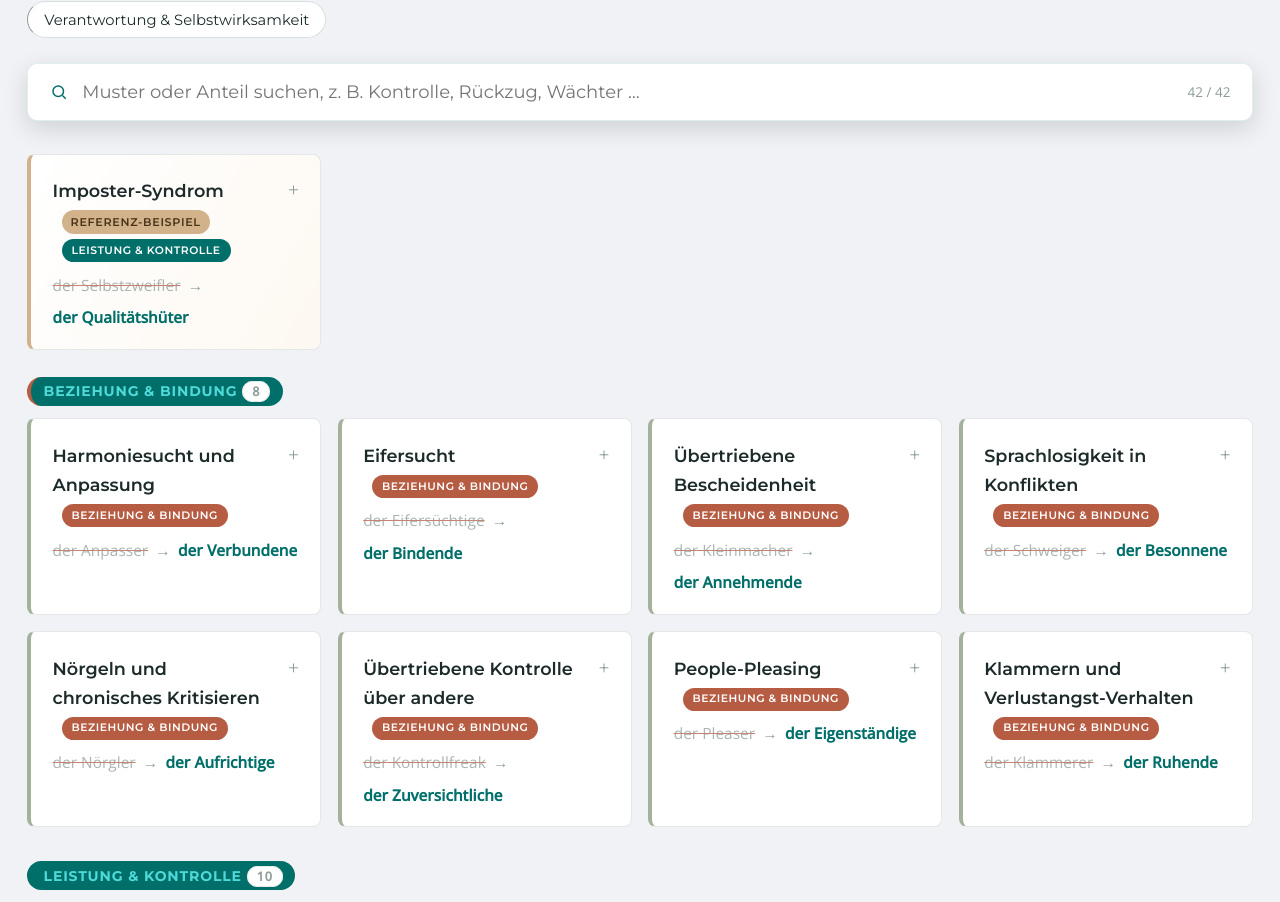
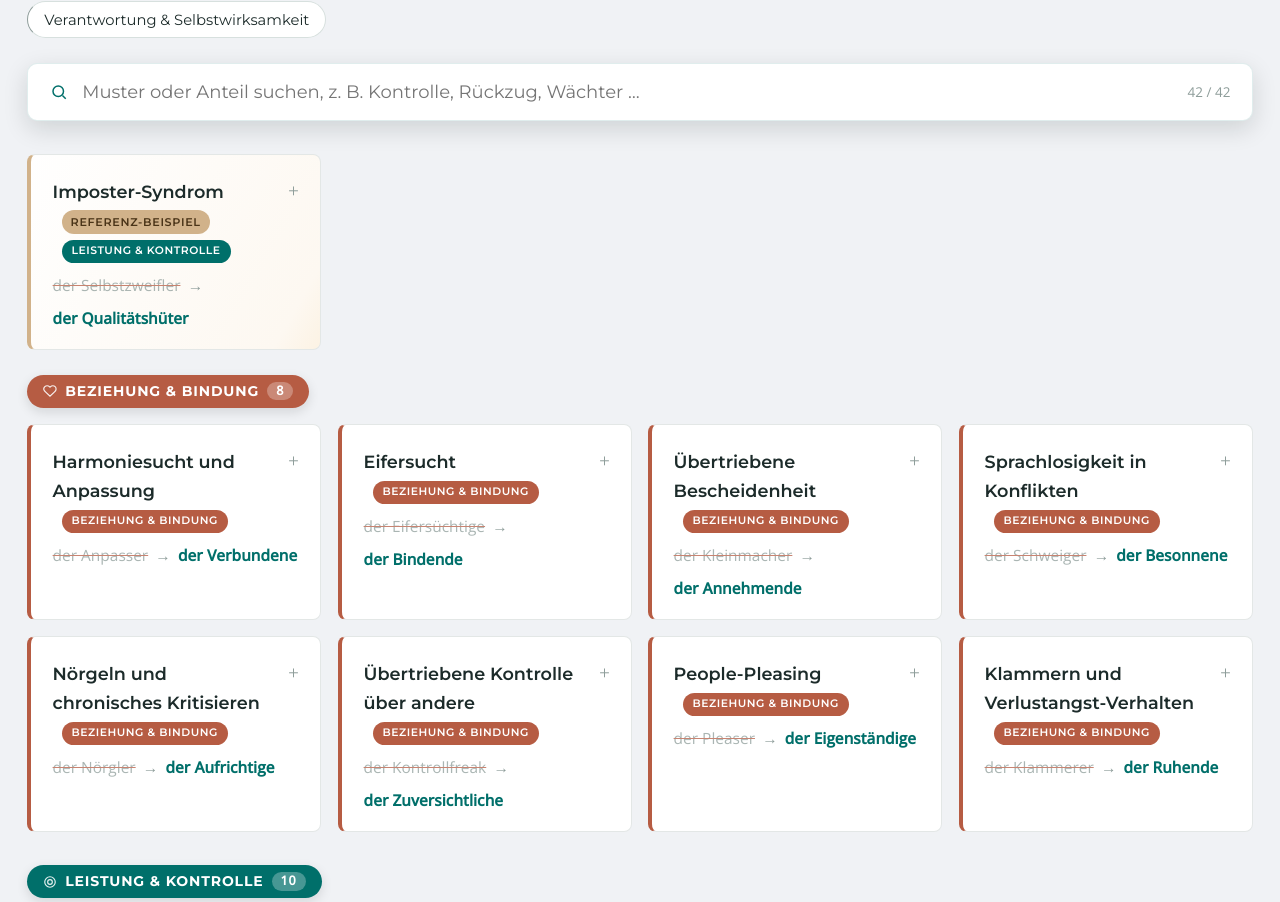
Before and after one commit to erwinadelmann/prozessqualitaet-app, a React (Vite) app: page / in a window 1280 px wide. Shown: the part 442-1344 px from the top of the page. Built offline with nearby package versions, Linux system fonts and the light colour scheme; a web font is replaced by a local one.

Commit message:
Musterkarten in der Kartei animiert, Kategorie-Icons, Referenz-Schimmer, kategorie-titel-Kollision behoben

```diff
--- a/src/App.css
+++ b/src/App.css
@@ -155,13 +155,54 @@ main{ max-width:var(--content-max); margin:0 auto; padding:1.8rem 1.5rem 4rem; }
 }
 .card-top{ display:flex; justify-content:space-between; align-items:baseline; gap:0.6rem; }
 .muster-name{ font-family:'Montserrat', sans-serif; font-weight:600; font-size:0.98rem; }
-.toggle-icon{ color:var(--muted); font-size:1.1rem; }
+.toggle-icon{ color:var(--muted); font-size:1.1rem; transition:transform 0.3s cubic-bezier(.22,1,.36,1), color 0.2s ease; display:inline-block; }
 .anteil-line{
   margin-top:0.5rem; font-family:'Open Sans', sans-serif; font-size:0.86rem; color:var(--muted);
   display:flex; align-items:center; gap:0.4rem; flex-wrap:wrap;
 }
-.anteil-alt{ text-decoration:line-through; text-decoration-color:var(--terracotta); opacity:0.75; }
-.anteil-neu{ color:var(--primary); font-weight:600; }
+.anteil-alt{ text-decoration:line-through; text-decoration-color:var(--terracotta); opacity:0.75; transition:opacity 0.25s ease; }
+.anteil-neu{ color:var(--primary); font-weight:600; transition:transform 0.25s cubic-bezier(.22,1,.36,1), letter-spacing 0.25s ease; display:inline-block; }
+.anteil-arrow{ display:inline-block; color:var(--muted); transition:transform 0.3s cubic-bezier(.22,1,.36,1), color 0.25s ease; }
+
+/* Kartei: lebendige Musterkarten */
+.muster-card{ position:relative; overflow:hidden; will-change:transform; }
+.muster-card:hover, .muster-card:focus-visible{
+  transform:translateY(-5px) scale(1.012);
+  box-shadow:0 16px 34px rgba(0,20,18,0.14);
+  transition:box-shadow 0.32s cubic-bezier(.22,1,.36,1), transform 0.32s cubic-bezier(.22,1,.36,1), border-color 0.25s ease;
+}
+.muster-card:hover .toggle-icon{ transform:rotate(90deg); color:var(--terracotta); }
+.muster-card.open .toggle-icon{ transform:rotate(45deg); }
+.muster-card:hover .anteil-alt{ opacity:0.45; }
+.muster-card:hover .anteil-neu{ transform:translateX(2px); letter-spacing:0.01em; }
+.muster-card:hover .anteil-arrow{ transform:translateX(4px); color:var(--primary); }
+.muster-glow{
+  position:absolute; top:-40%; right:-25%; width:140px; height:140px; border-radius:50%;
+  background:radial-gradient(circle, var(--sage) 0%, transparent 70%);
+  opacity:0; transition:opacity 0.35s ease, transform 0.35s ease; transform:scale(0.8);
+  pointer-events:none;
+}
+.muster-card:hover .muster-glow{ opacity:0.22; transform:scale(1); }
+.muster-card.kk-beziehung .muster-glow{ background:radial-gradient(circle, var(--terracotta) 0%, transparent 70%); }
+.muster-card.kk-leistung .muster-glow{ background:radial-gradient(circle, var(--primary) 0%, transparent 70%); }
+.muster-card.kk-emotion .muster-glow{ background:radial-gradient(circle, var(--sage) 0%, transparent 70%); }
+.muster-card.kk-sucht .muster-glow{ background:radial-gradient(circle, var(--accent) 0%, transparent 70%); }
+.muster-card.kk-verantwortung .muster-glow{ background:radial-gradient(circle, var(--muted) 0%, transparent 70%); }
+
+@keyframes referenzShimmer{ 0%{ background-position:0% 50%; } 100%{ background-position:200% 50%; } }
+.muster-card.referenz{
+  background:linear-gradient(120deg, #fff 0%, #fdf8f1 45%, #fbeed9 55%, #fdf8f1 65%, #fff 100%);
+  background-size:250% 100%;
+  animation:cardFadeIn 0.35s ease both, referenzShimmer 6s linear infinite;
+}
+.muster-card.referenz:hover{ animation-play-state:running; box-shadow:0 16px 36px rgba(182,92,67,0.22); }
+
+.grid .muster-card{ animation-delay:calc(var(--i, 0) * 0.05s); }
+.grid .muster-card:nth-child(1){ --i:1; } .grid .muster-card:nth-child(2){ --i:2; }
+.grid .muster-card:nth-child(3){ --i:3; } .grid .muster-card:nth-child(4){ --i:4; }
+.grid .muster-card:nth-child(5){ --i:5; } .grid .muster-card:nth-child(6){ --i:6; }
+.grid .muster-card:nth-child(7){ --i:7; } .grid .muster-card:nth-child(8){ --i:8; }
+.grid .muster-card:nth-child(n+9){ --i:9; }
 .details{
   margin-top:1rem; padding-top:1rem; border-top:1px dashed #ccd6d4;
   display:grid; grid-template-columns:1fr; gap:1rem;
@@ -305,22 +346,29 @@ button.ghost{
 .chip.kat-chip.kat-werkzeug.active{ background:var(--muted); border-color:var(--muted); color:#fff; }
 
 /* Kartei-Kategorien */
-.kategorie-gruppe{ margin-bottom:1.8rem; }
-.kategorie-titel{
-  font-family:'Montserrat', sans-serif; font-weight:700; font-size:0.9rem;
-  letter-spacing:0.03em; color:var(--ink); margin:0 0 0.7rem;
-  display:flex; align-items:center; gap:0.5rem;
-  padding-left:0.7rem; border-left:4px solid var(--muted);
+.kategorie-gruppe{ margin-bottom:1.8rem; animation:cardFadeIn 0.4s ease both; }
+.muster-kategorie-titel{
+  font-family:'Montserrat', sans-serif; font-weight:700; font-size:0.78rem;
+  letter-spacing:0.06em; text-transform:uppercase; color:#fff; margin:0 0 0.9rem;
+  display:inline-flex; align-items:center; gap:0.45rem;
+  padding:0.4rem 0.9rem; border-radius:999px; box-shadow:0 4px 12px rgba(0,20,18,0.12);
 }
+.muster-kategorie-titel svg{ flex-shrink:0; opacity:0.9; }
 .kategorie-count{
-  font-family:'Open Sans', sans-serif; font-weight:600; font-size:0.7rem; color:var(--muted);
-  background:var(--card-bg); border:1px solid #e3e7e6; padding:0.05rem 0.5rem; border-radius:999px;
+  font-family:'Open Sans', sans-serif; font-weight:600; font-size:0.7rem; color:#fff;
+  background:rgba(255,255,255,0.28); padding:0.05rem 0.5rem; border-radius:999px;
 }
 .kk-beziehung{ border-left-color:var(--terracotta); }
 .kk-leistung{ border-left-color:var(--primary); }
 .kk-emotion{ border-left-color:var(--sage); }
 .kk-sucht{ border-left-color:var(--accent); }
 .kk-verantwortung{ border-left-color:var(--muted); }
+.muster-kategorie-titel.kk-beziehung{ background:var(--terracotta); }
+.muster-kategorie-titel.kk-leistung{ background:var(--primary); }
+.muster-kategorie-titel.kk-emotion{ background:var(--sage); }
+.muster-kategorie-titel.kk-sucht{ background:var(--accent); color:#4a3418; }
+.muster-kategorie-titel.kk-sucht .kategorie-count{ color:#4a3418; background:rgba(74,52,24,0.15); }
+.muster-kategorie-titel.kk-verantwortung{ background:var(--muted); }
 .muster-name .kat-badge.kk-beziehung{ background:var(--terracotta); }
 .muster-name .kat-badge.kk-leistung{ background:var(--primary); }
 .muster-name .kat-badge.kk-emotion{ background:var(--sage); }
--- a/src/components/Kartei.jsx
+++ b/src/components/Kartei.jsx
@@ -12,6 +12,14 @@ const KATEGORIE_CLASS = {
   'Verantwortung & Selbstwirksamkeit': 'kk-verantwortung'
 };
 
+const KATEGORIE_ICON = {
+  'Beziehung & Bindung': <svg width="14" height="14" viewBox="0 0 24 24" fill="none" stroke="currentColor" strokeWidth="2"><path d="M20.8 4.6a5.5 5.5 0 0 0-7.8 0L12 5.6l-1-1a5.5 5.5 0 0 0-7.8 7.8l1 1L12 21l7.8-7.6 1-1a5.5 5.5 0 0 0 0-7.8z"/></svg>,
+  'Leistung & Kontrolle': <svg width="14" height="14" viewBox="0 0 24 24" fill="none" stroke="currentColor" strokeWidth="2"><circle cx="12" cy="12" r="9"/><circle cx="12" cy="12" r="4"/></svg>,
+  'Emotionsregulation & Schutz': <svg width="14" height="14" viewBox="0 0 24 24" fill="none" stroke="currentColor" strokeWidth="2"><path d="M12 2l8 4v6c0 5-3.5 8.5-8 10-4.5-1.5-8-5-8-10V6l8-4z"/></svg>,
+  'Süchte & Regulationsverhalten': <svg width="14" height="14" viewBox="0 0 24 24" fill="none" stroke="currentColor" strokeWidth="2"><path d="M3 12h4l2-7 4 14 2-7h6"/></svg>,
+  'Verantwortung & Selbstwirksamkeit': <svg width="14" height="14" viewBox="0 0 24 24" fill="none" stroke="currentColor" strokeWidth="2"><circle cx="12" cy="12" r="10"/><polygon points="16.24 7.76 14.12 14.12 7.76 16.24 9.88 9.88 16.24 7.76"/></svg>
+};
+
 function matches(item, query){
   if(!query) return true;
   const q = query.toLowerCase();
@@ -22,13 +30,14 @@ function matches(item, query){
 function MusterCard({ item, isOpen, onOpen }){
   return (
     <div
-      className={'card' + (isOpen ? ' open' : '') + (item.referenzbeispiel ? ' referenz' : '')}
+      className={'card muster-card ' + KATEGORIE_CLASS[item.kategorie] + (isOpen ? ' open' : '') + (item.referenzbeispiel ? ' referenz' : '')}
       tabIndex={0}
       role="button"
       aria-expanded={isOpen}
       onClick={() => onOpen(item.id)}
       onKeyDown={e => { if(e.key === 'Enter' || e.key === ' '){ e.preventDefault(); onOpen(item.id); } }}
     >
+      <span className="muster-glow" aria-hidden="true"></span>
       <div className="card-top">
         <div className="muster-name">
           {item.muster}
@@ -40,7 +49,7 @@ function MusterCard({ item, isOpen, onOpen }){
       {item.muster_untertitel && <p className="muster-untertitel">{item.muster_untertitel}</p>}
       <div className="anteil-line">
         <span className="anteil-alt">{item.anteil_alt}</span>
-        <span>→</span>
+        <span className="anteil-arrow">→</span>
         <span className="anteil-neu">{item.anteil_neu}</span>
       </div>
     </div>
@@ -221,7 +230,7 @@ export default function Kartei({ onOpenReframing }){
             )}
             {gruppen.map(([kat, items]) => (
               <div key={kat} className="kategorie-gruppe">
-                <h3 className={'kategorie-titel ' + KATEGORIE_CLASS[kat]}>{kat} <span className="kategorie-count">{items.length}</span></h3>
+                <h3 className={'muster-kategorie-titel ' + KATEGORIE_CLASS[kat]}>{KATEGORIE_ICON[kat]}{kat} <span className="kategorie-count">{items.length}</span></h3>
                 <div className="grid">
                   {items.map(item => (
                     <MusterCard key={item.id} item={item} isOpen={openId === item.id} onOpen={open} />
```
